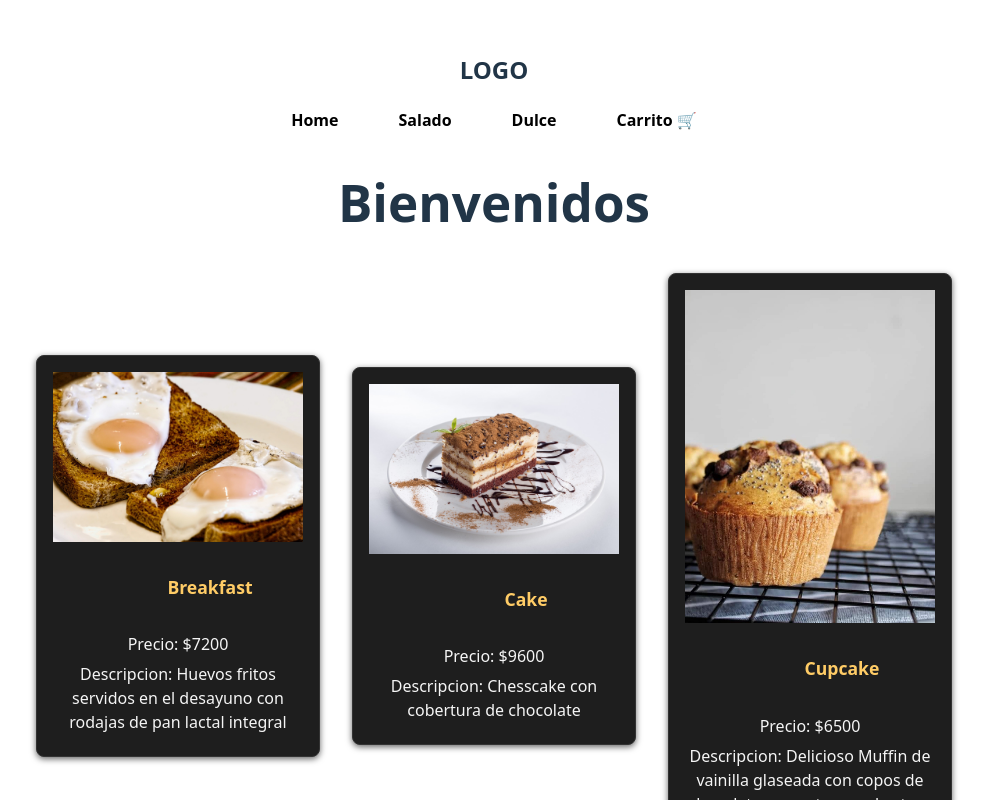
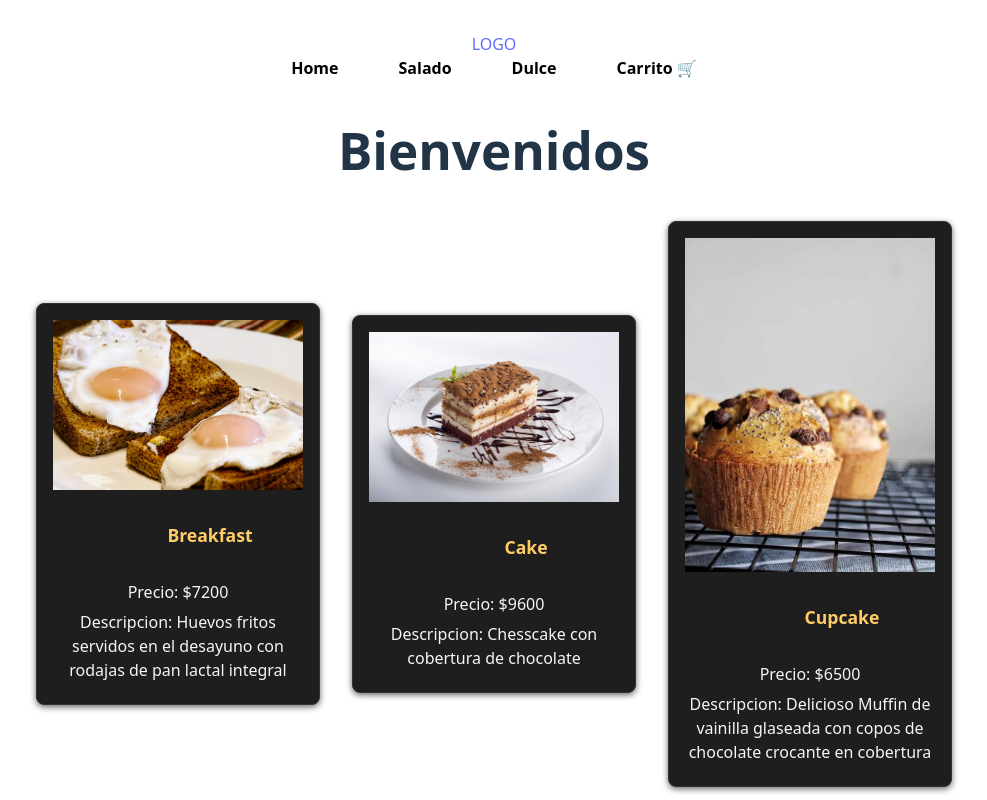
Before and after one commit to carlosbinker/react-practica, a React (Vite) app: page / in a window 1280 px wide. Shown: the top 800 px of the page, without its empty margins (146-1133 px from the left). Built offline with nearby package versions, Linux system fonts and the light colour scheme.

Commit message:
Cambié el h2 del logo por un link al logo, mantuve el h2

```diff
--- a/src/components/Header/Header.jsx
+++ b/src/components/Header/Header.jsx
@@ -1,9 +1,10 @@
+import { Link } from "react-router-dom";
 import { Nav } from "../Nav/Nav";
 
 // Acá se opta por poner la nav dentro del header
 export const Header = () => {
     return (<header>
-        <h2>LOGO</h2>
+        <Link to={"/"}>LOGO</Link>
         <Nav />
     </header>);
 };
```
